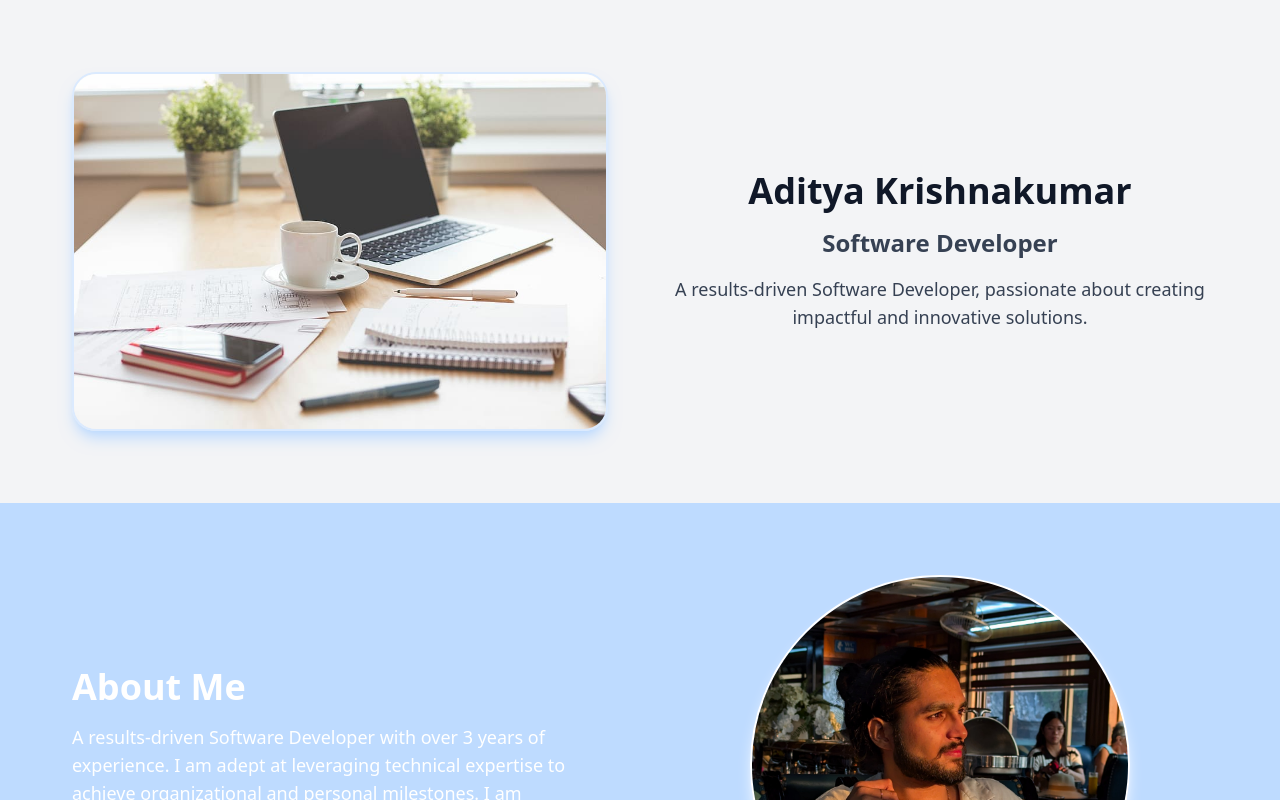
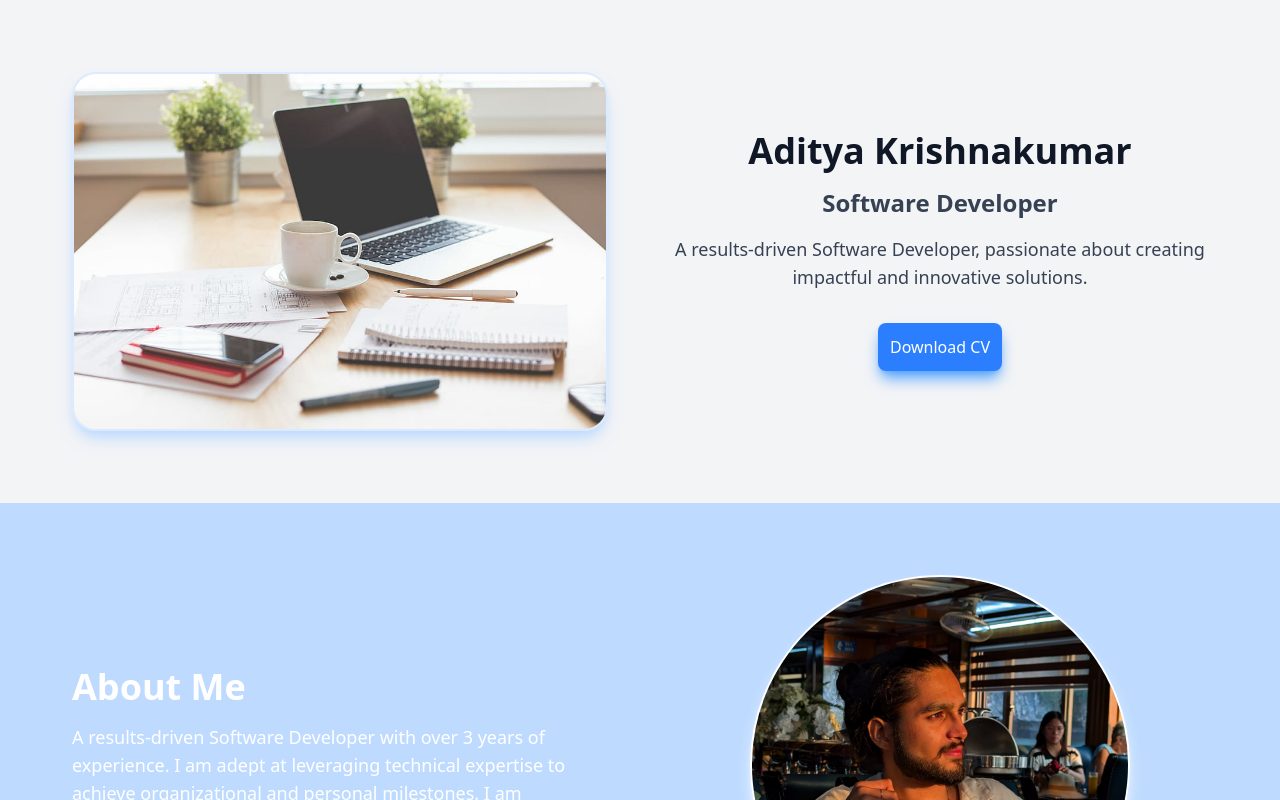
Before and after one commit to aditya-krishnakumarTV/Cloud-Resume-Challenge, a React app in the folder frontend/: page / in a window 1280 px wide. Shown: the top 800 px of the page. Built offline with nearby package versions, Linux system fonts and the light colour scheme; the HTML template or start-up script is replaced by a standard one.

Commit message:
Added button for cv download

```diff
--- a/frontend/src/pages/Home.tsx
+++ b/frontend/src/pages/Home.tsx
@@ -23,6 +23,15 @@
                   A results-driven Software Developer, passionate about creating
                   impactful and innovative solutions.
                 </p>
+
+                <a
+                  className="bg-blue-500 hover:bg-blue-400 transition ease-in-out text-white font-medium rounded-lg shadow-lg shadow-blue-400 duration-400 px-3 py-3 inline-block mt-4"
+                  title="Download CV"
+                  download="Aditya Krishnakumar CV.pdf"
+                  href="../../public/Aditya_Krishnakumar_CV.pdf"
+                >
+                  Download CV
+                </a>
               </div>
             </div>
           </div>
```
Also changed, not shown: 1 other file (tests, documents, lock files or other folders).
